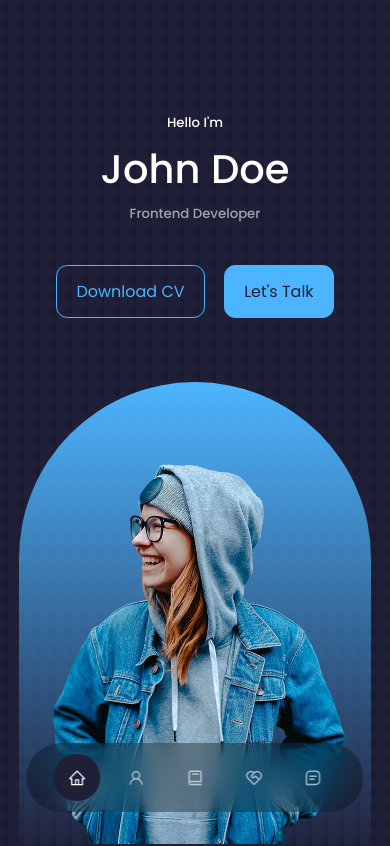
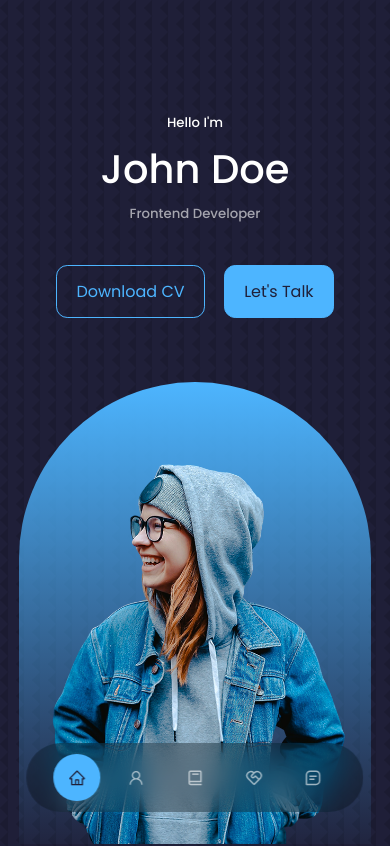
Before and after one commit to EngrAminullah/my-portfolio, a React (Create React App) app: page / in a window 390 px wide. Shown: the top 846 px of the page. Built offline with nearby package versions, Linux system fonts and the light colour scheme.

Commit message:
responsive footer

```diff
--- a/src/components/footer/footer.css
+++ b/src/components/footer/footer.css
@@ -47,5 +47,14 @@ footer a {
 }
 
 @media screen and (max-width:600px) {
-
+    .permalinks {
+        flex-direction: column;
+        gap: 1.5rem;
+    }
+    .footer__socials{
+        margin-bottom: 2.6rem;
+    }
+    .footer__copyright {
+        margin-bottom: 3rem;
+    }
 }
--- a/src/components/nav/nav.css
+++ b/src/components/nav/nav.css
@@ -28,6 +28,6 @@ nav a:hover {
 }
 
 nav a.active {
-    background: var(--color-bg);
-    color: var(--color-white);
+    background: var(--color-primary);
+    color: var(--color-bg);
 }
```
